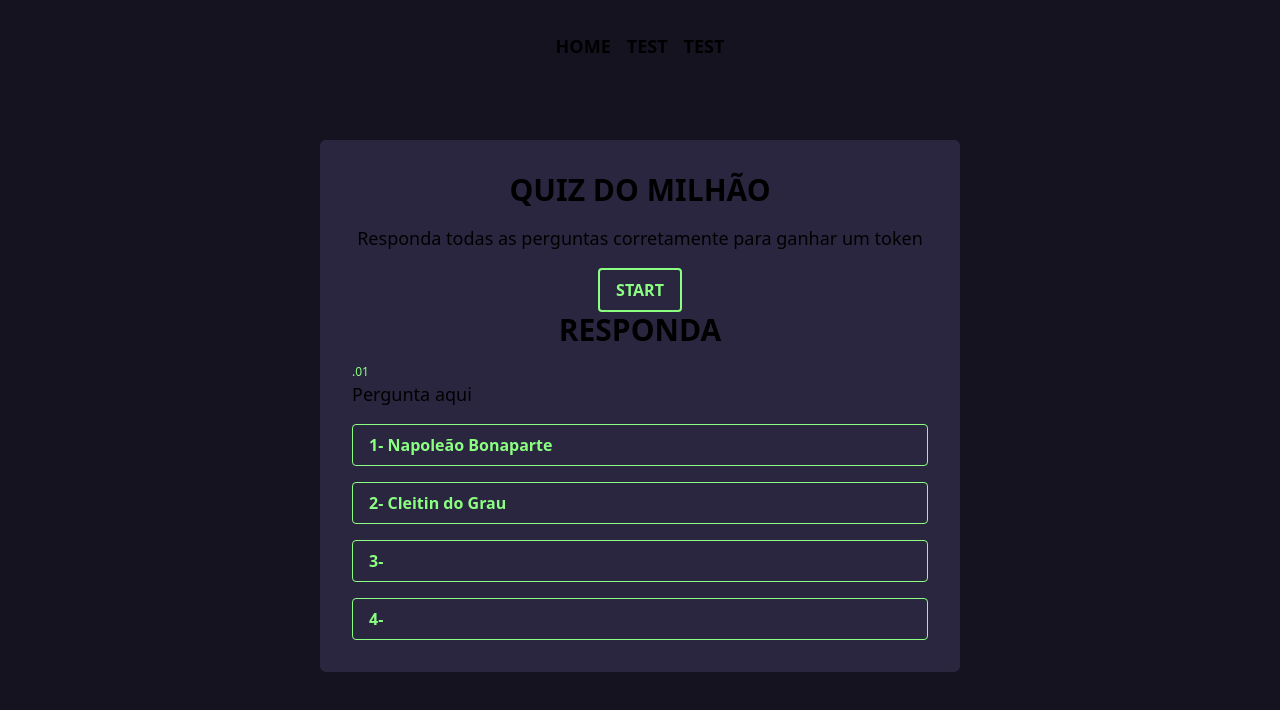
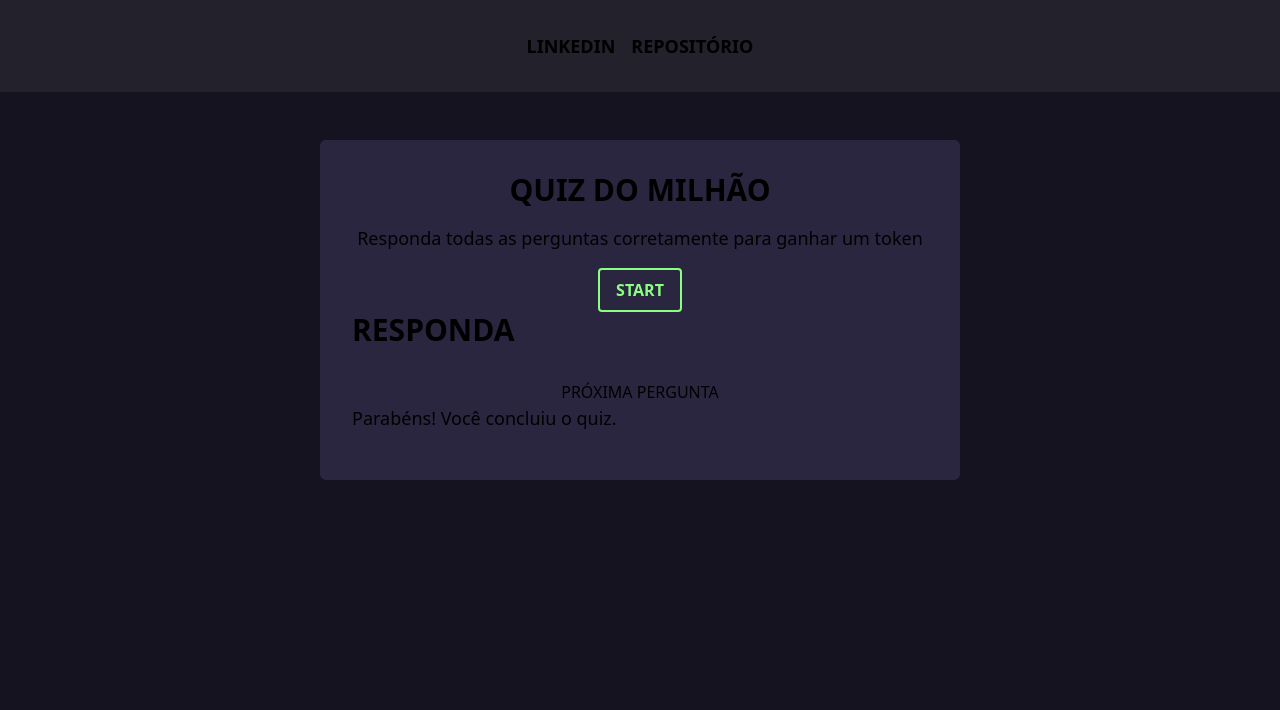
Before and after one commit to AndradeJaum/Quiz-com-Web3, a Next.js app: page / in a window 1280 px wide. Shown: the top 710 px of the page. Built offline with nearby package versions, Linux system fonts and the light colour scheme.

Commit message:
Structure

```diff
--- a/src/pages/index.tsx
+++ b/src/pages/index.tsx
@@ -1,85 +1,43 @@
 import { Inter } from "next/font/google";
-import { useState } from "react";
+import { questions } from "./questions";
 
 const inter = Inter({ subsets: ["latin"] });
 
-// const [currentQuestion, setCurrentQuestion] = useState(0);
-// const [selectedOption, setSelectedOption] = useState(null);
-// const [showResult, setShowResult] = useState(false);
-// const [score, setScore] = useState(0);
-
 export default function Home() {
-  // const handleOptionSelect = (option) => {
-  //   setSelectedOption(option);
-  // };
-
-  // const handleNextQuestion = () => {
-  //   if (selectedOption === questions[currentQuestion].correctOption) {
-  //     setScore(score + 1);
-  //   }
-  //   setSelectedOption(null);
-  //   if (currentQuestion === questions.length - 1) {
-  //     setShowResult(true);
-  //   } else {
-  //     setCurrentQuestion(currentQuestion + 1);
-  //   }
-  // };
-
-  // const handleStartGame = () => {
-  //   setCurrentQuestion(0);
-  //   setSelectedOption(null);
-  //   // setShowResult(false);
-  //   // setScore(0);
-  // };
-
   return (
     <main className="bg-purpleDark w-screen min-h-screen">
-      <header className="bg-purplaLight w-full p-8">
+      <header className="bg-purpleLight w-full p-8">
         <nav className="flex gap-4 list-none justify-center">
           <li className="text-lg font-semibold hover:border-b hover:border-b-green">
-            HOME
+            LINKEDIN
           </li>
           <li className="text-lg font-semibold hover:border-b hover:border-b-green">
-            TEST
-          </li>
-          <li className="text-lg font-semibold hover:border-b hover:border-b-green">
-            TEST
+            REPOSITÓRIO
           </li>
         </nav>
       </header>
       <section className="my-12">
-        <div className=" mt-8 bg-purple w-1/2 p-8 rounded-md mx-auto">
+        <div className="my-8 bg-purple w-1/2 p-8 rounded-md mx-auto">
           <div className="flex flex-col items-center">
             <h1 className="text-3xl font-bold mb-4">QUIZ DO MILHÃO</h1>
             <p className="text-lg mb-4">
               Responda todas as perguntas corretamente para ganhar um token
             </p>
-            <button
-              className="border-2 border-green text-green hover:bg-purpleHover hover:text-purple font-bold py-2 px-4 rounded"
-              // onClick={handleStartGame}
-            >
+            <button className="border-2 border-green text-green hover:bg-purpleHover hover:text-purple font-bold py-2 px-4 rounded">
               START
             </button>
           </div>
 
           <div className="flex flex-col ">
-            <h1 className="text-3xl font-bold mb-4 text-center">RESPONDA</h1>
-            <p className="text-xs text-green">.01</p>
-            <p className="text-lg mb-4">Pergunta aqui</p>
+            <h2 className="text-3xl font-bold mb-4">RESPONDA</h2>
+
+            <p className="text-lg mb-4"></p>
             <ul className="flex flex-col gap-4">
-              <li className="border border-green text-green hover:bg-purpleHover hover:text-purple font-bold py-2 px-4 rounded">
-                1- Napoleão Bonaparte
-              </li>
-              <li className="border border-green text-green hover:bg-purpleHover hover:text-purple font-bold py-2 px-4 rounded">
-                2- Cleitin do Grau
-              </li>
-              <li className="border border-green text-green hover:bg-purpleHover hover:text-purple font-bold py-2 px-4 rounded">
-                3-
-              </li>
-              <li className="border border-green text-green hover:bg-purpleHover hover:text-purple font-bold py-2 px-4 rounded">
-                4-
-              </li>
+              <li></li>
             </ul>
+            <button>PRÓXIMA PERGUNTA</button>
+
+            <p className="text-lg mb-4">Parabéns! Você concluiu o quiz.</p>
           </div>
         </div>
       </section>
```
